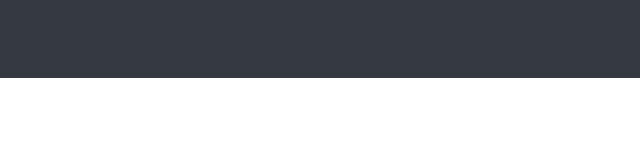
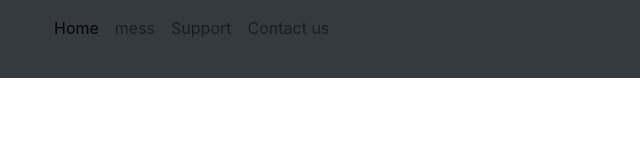
Before and after one commit to sreeraj-sc/dance_website, a plain HTML site: page index.html in a window 1280 px wide. Shown: the full height of the page, 640-1280 px from the left. Drawn offline with nearby package versions, Linux system fonts and the light colour scheme.

Commit message:
nav bar updated

```diff
--- a/index.html
+++ b/index.html
@@ -17,7 +17,29 @@
                 <h2 class="text-white ml-5">Secret Messager</h2>
             </div>
             <div class="col-md-6">
-
+                <nav class="navbar navbar-expand-lg navbar-light">
+                    <div class="container-fluid">
+                      <button class="navbar-toggler" type="button" data-bs-toggle="collapse" data-bs-target="#navbarSupportedContent" aria-controls="navbarSupportedContent" aria-expanded="false" aria-label="Toggle navigation">
+                        <span class="navbar-toggler-icon"></span>
+                      </button>
+                      <div class="collapse navbar-collapse" id="navbarSupportedContent">
+                        <ul class="navbar-nav me-auto mb-2 mb-lg-0">
+                          <li class="nav-item">
+                            <a class="nav-link active" aria-current="page" href="#">Home</a>
+                          </li>
+                          <li class="nav-item">
+                            <a class="nav-link" href="#">mess</a>
+                          </li>
+                          <li class="nav-item">
+                            <a class="nav-link" href="#">Support</a>
+                          </li>
+                          <li class="nav-item">
+                            <a class="nav-link" href="#">Contact us</a>
+                          </li>
+                        </ul>
+                      </div>
+                    </div>
+                  </nav>
             </div>
         </div>
     </header>
```
